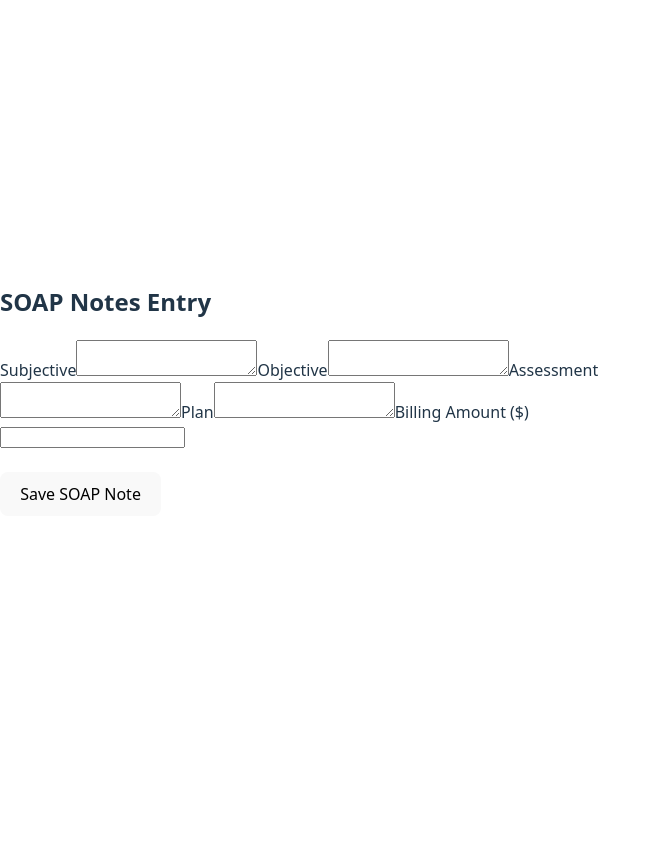
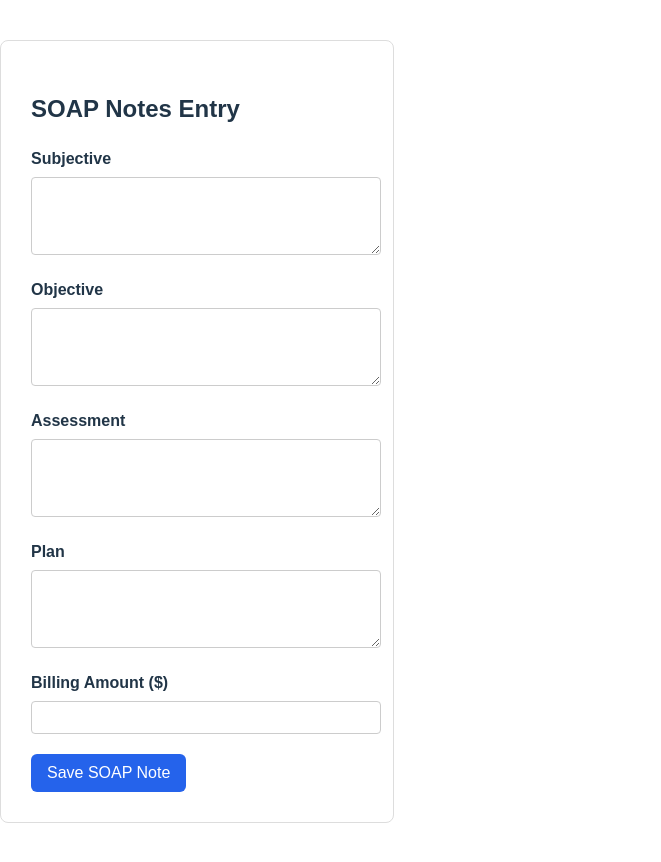
Before and after one commit to sam-abiliti/soap-notes-app, a React app in the folder frontend/: page / in a window 1280 px wide. Shown: the whole page, without its empty margins (0-661 px from the left). Before the commit the page ends 800 px from the top, so only its background shows below. Built offline with nearby package versions, Linux system fonts and the light colour scheme; the HTML template or start-up script is replaced by a standard one.

Commit message:
Improve SOAP Notes UI

```diff
--- a/frontend/src/App.jsx
+++ b/frontend/src/App.jsx
@@ -41,36 +41,80 @@ function App() {
     }
   };
 
-  return (
-    <div style={{ maxWidth: "600px", margin: "40px auto" }}>
-      <h2>SOAP Notes Entry</h2>
-      <form onSubmit={handleSubmit}>
-        <label>Subjective</label>
-        <textarea value={subjective} onChange={e => setSubjective(e.target.value)} />
+return (
+  <div style={{
+    maxWidth: "700px",
+    margin: "40px auto",
+    padding: "30px",
+    border: "1px solid #ddd",
+    borderRadius: "8px",
+    fontFamily: "Arial, sans-serif"
+  }}>
+    <h2 style={{ marginBottom: "20px" }}>SOAP Notes Entry</h2>
 
-        <label>Objective</label>
-        <textarea value={objective} onChange={e => setObjective(e.target.value)} />
+    <form onSubmit={handleSubmit}>
+      {[
+        ["Subjective", subjective, setSubjective],
+        ["Objective", objective, setObjective],
+        ["Assessment", assessment, setAssessment],
+        ["Plan", plan, setPlan]
+      ].map(([label, value, setter]) => (
+        <div key={label} style={{ marginBottom: "16px" }}>
+          <label style={{ fontWeight: "bold" }}>{label}</label>
+          <textarea
+            value={value}
+            onChange={e => setter(e.target.value)}
+            rows={4}
+            style={{
+              width: "100%",
+              marginTop: "6px",
+              padding: "8px",
+              borderRadius: "4px",
+              border: "1px solid #ccc"
+            }}
+          />
+        </div>
+      ))}
 
-        <label>Assessment</label>
-        <textarea value={assessment} onChange={e => setAssessment(e.target.value)} />
-
-        <label>Plan</label>
-        <textarea value={plan} onChange={e => setPlan(e.target.value)} />
-
-        <label>Billing Amount ($)</label>
+      <div style={{ marginBottom: "20px" }}>
+        <label style={{ fontWeight: "bold" }}>Billing Amount ($)</label>
         <input
           type="number"
           value={billingAmount}
           onChange={e => setBillingAmount(e.target.value)}
+          style={{
+            width: "100%",
+            marginTop: "6px",
+            padding: "8px",
+            borderRadius: "4px",
+            border: "1px solid #ccc"
+          }}
         />
+      </div>
 
-        <br /><br />
-        <button type="submit">Save SOAP Note</button>
-      </form>
+      <button
+        type="submit"
+        style={{
+          backgroundColor: "#2563eb",
+          color: "#fff",
+          padding: "10px 16px",
+          border: "none",
+          borderRadius: "6px",
+          cursor: "pointer",
+          fontSize: "16px"
+        }}
+      >
+        Save SOAP Note
+      </button>
+    </form>
 
-      <p>{message}</p>
-    </div>
-  );
+    {message && (
+      <p style={{ marginTop: "20px", fontWeight: "bold" }}>
+        {message}
+      </p>
+    )}
+  </div>
+);
 }
 
 export default App;
```
